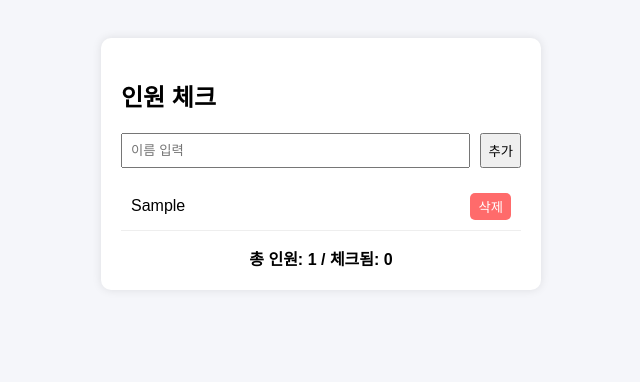
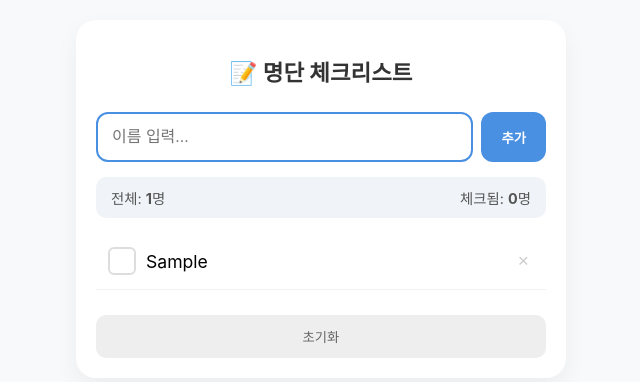
Before and after one commit to msb741852/person-check, a plain HTML site: page index.html in a window 1280 px wide. Both pictures are taken after typing "Sample" into the empty fields and a click on the button "추가". Shown: the whole page, without its empty margins (319-959 px from the left). Drawn offline with Linux system fonts and the light colour scheme.

Commit message:
Refactor index.html for improved structure and style

```diff
--- a/index.html
+++ b/index.html
@@ -1,33 +1,82 @@
 <!DOCTYPE html>
 <html lang="ko">
 <head>
-  <meta charset="UTF-8" />
-  <title>인원 체크</title>
+    <meta charset="UTF-8">
+    <meta name="viewport" content="width=device-width, initial-scale=1.0, maximum-scale=1.0, user-scalable=no">
+    <title>심플 인원 체크</title>
     <style>
+        /* CSS 영역 */
+        :root {
+            --primary-color: #4a90e2;
+            --success-color: #2ecc71;
+            --danger-color: #e74c3c;
+            --bg-color: #f8f9fa;
+        }
+
         body {
-      font-family: Arial, sans-serif;
-      background: #f5f6fa;
-      padding: 30px;
+            font-family: -apple-system, sans-serif;
+            background-color: var(--bg-color);
+            margin: 0;
+            display: flex;
+            justify-content: center;
+            padding: 20px;
         }
 
         .container {
-      max-width: 400px;
-      margin: auto;
+            width: 100%;
+            max-width: 450px;
             background: white;
             padding: 20px;
-      border-radius: 10px;
-      box-shadow: 0 0 10px rgba(0,0,0,0.1);
+            border-radius: 20px;
+            box-shadow: 0 10px 25px rgba(0,0,0,0.05);
         }
 
-    .add-box {
+        h1 {
+            text-align: center;
+            font-size: 1.4rem;
+            color: #333;
+            margin-bottom: 25px;
+        }
+
+        .input-group {
             display: flex;
-      gap: 10px;
+            gap: 8px;
             margin-bottom: 15px;
         }
 
         input {
             flex: 1;
-      padding: 8px;
+            padding: 14px;
+            border: 2px solid #eee;
+            border-radius: 12px;
+            font-size: 16px; /* 모바일 확대 방지 */
+            outline: none;
+            transition: border-color 0.3s;
+        }
+
+        input:focus {
+            border-color: var(--primary-color);
+        }
+
+        #addBtn {
+            padding: 0 20px;
+            background: var(--primary-color);
+            color: white;
+            border: none;
+            border-radius: 12px;
+            font-weight: bold;
+            cursor: pointer;
+        }
+
+        .stats {
+            background: #f0f4f8;
+            padding: 10px 15px;
+            border-radius: 10px;
+            font-size: 0.9rem;
+            margin-bottom: 15px;
+            display: flex;
+            justify-content: space-between;
+            color: #555;
         }
 
         ul {
@@ -37,115 +86,166 @@
         }
 
         li {
-      padding: 10px;
-      border-bottom: 1px solid #eee;
-      cursor: pointer;
             display: flex;
-      justify-content: space-between;
             align-items: center;
+            padding: 12px;
+            border-bottom: 1px solid #f1f1f1;
+            gap: 10px;
         }
 
-    li.checked {
-      text-decoration: line-through;
-      color: #999;
-      background: #f1f1f1;
+        .name-text {
+            flex: 1;
+            font-size: 1.1rem;
+            cursor: pointer;
+            padding: 5px 0;
         }
 
-    .remove {
-      background: #ff6b6b;
-      color: white;
-      border: none;
-      border-radius: 5px;
-      padding: 4px 8px;
+        /* 체크 완료 스타일 */
+        li.checked .name-text {
+            text-decoration: line-through;
+            color: #bbb;
+        }
+
+        .check-box {
+            width: 24px;
+            height: 24px;
+            border: 2px solid #ddd;
+            border-radius: 6px;
+            display: flex;
+            align-items: center;
+            justify-content: center;
             cursor: pointer;
         }
 
-    .count {
-      margin-top: 15px;
-      text-align: center;
+        li.checked .check-box {
+            background: var(--success-color);
+            border-color: var(--success-color);
+        }
+
+        li.checked .check-box::after {
+            content: '✓';
+            color: white;
             font-weight: bold;
+        }
+
+        .delete-btn {
+            background: none;
+            border: none;
+            color: #ccc;
+            font-size: 1.2rem;
+            cursor: pointer;
+            padding: 5px;
+        }
+
+        .delete-btn:hover { color: var(--danger-color); }
+
+        .footer-btns {
+            margin-top: 25px;
+            display: flex;
+            gap: 10px;
+        }
+
+        .clear-btn {
+            flex: 1;
+            padding: 12px;
+            background: #eee;
+            border: none;
+            border-radius: 10px;
+            color: #666;
+            cursor: pointer;
         }
     </style>
 </head>
 <body>
 
 <div class="container">
-  <h2>인원 체크</h2>
+    <h1>📝 명단 체크리스트</h1>
 
-  <div class="add-box">
-    <input id="nameInput" placeholder="이름 입력">
-    <button onclick="addPerson()">추가</button>
+    <div class="input-group">
+        <input type="text" id="nameInput" placeholder="이름 입력..." autocomplete="off">
+        <button onclick="addName()" id="addBtn">추가</button>
     </div>
 
-  <ul id="list"></ul>
+    <div class="stats">
+        <span>전체: <strong id="totalCount">0</strong>명</span>
+        <span>체크됨: <strong id="checkedCount">0</strong>명</span>
+    </div>
 
-  <div class="count">
-    총 인원: <span id="total">0</span> /
-    체크됨: <span id="checked">0</span>
+    <ul id="nameList"></ul>
+
+    <div class="footer-btns">
+        <button class="clear-btn" onclick="clearAll()">초기화</button>
     </div>
 </div>
 
 <script>
-  let people = JSON.parse(localStorage.getItem("people")) || [];
+    /* JavaScript 영역 */
+    let members = JSON.parse(localStorage.getItem('attendance-list')) || [];
 
-  function save() {
-    localStorage.setItem("people", JSON.stringify(people));
+    const input = document.getElementById('nameInput');
+    const listElement = document.getElementById('nameList');
+
+    // 초기 실행
+    render();
+
+    // 엔터키 입력 이벤트
+    input.addEventListener('keypress', (e) => {
+        if (e.key === 'Enter') addName();
+    });
+
+    function addName() {
+        const name = input.value.trim();
+        if (name === "") return;
+
+        members.push({ name: name, checked: false });
+        input.value = '';
+        input.focus();
+        saveAndRender();
+    }
+
+    function toggleCheck(index) {
+        members[index].checked = !members[index].checked;
+        saveAndRender();
+    }
+
+    function deleteName(index) {
+        if(confirm('삭제하시겠습니까?')) {
+            members.splice(index, 1);
+            saveAndRender();
+        }
+    }
+
+    function clearAll() {
+        if (confirm('모든 명단을 삭제하시겠습니까?')) {
+            members = [];
+            saveAndRender();
+        }
+    }
+
+    function saveAndRender() {
+        localStorage.setItem('attendance-list', JSON.stringify(members));
+        render();
     }
 
     function render() {
-    const list = document.getElementById("list");
-    list.innerHTML = "";
+        listElement.innerHTML = '';
 
-    people.forEach((person, index) => {
-      const li = document.createElement("li");
-      li.className = person.checked ? "checked" : "";
+        members.forEach((member, index) => {
+            const li = document.createElement('li');
+            if (member.checked) li.classList.add('checked');
 
             li.innerHTML = `
-        <span>${person.name}</span>
-        <button class="remove">삭제</button>
+                <div class="check-box" onclick="toggleCheck(${index})"></div>
+                <span class="name-text" onclick="toggleCheck(${index})">${member.name}</span>
+                <button class="delete-btn" onclick="deleteName(${index})">&times;</button>
             `;
-
-      // 행 클릭 → 체크 토글
-      li.onclick = () => toggle(index);
-
-      // 삭제 버튼 클릭 시 행 클릭 방지
-      li.querySelector(".remove").onclick = (e) => {
-        e.stopPropagation();
-        removePerson(index);
-      };
-
-      list.appendChild(li);
+            listElement.appendChild(li);
         });
 
-    document.getElementById("total").textContent = people.length;
-    document.getElementById("checked").textContent =
-      people.filter(p => p.checked).length;
+        // 통계 업데이트
+        document.getElementById('totalCount').innerText = members.length;
+        document.getElementById('checkedCount').innerText = members.filter(m => m.checked).length;
     }
-
-  function addPerson() {
-    const input = document.getElementById("nameInput");
-    const name = input.value.trim();
-    if (!name) return;
-
-    people.push({ name, checked: false });
-    input.value = "";
-    save();
-    render();
-  }
-
-  function toggle(index) {
-    people[index].checked = !people[index].checked;
-    save();
-    render();
-  }
-
-  function removePerson(index) {
-    people.splice(index, 1);
-    save();
-    render();
-  }
-
-  render();
 </script>
 
 </body>
```
Lines whose indentation alone changed are shown as unchanged.
